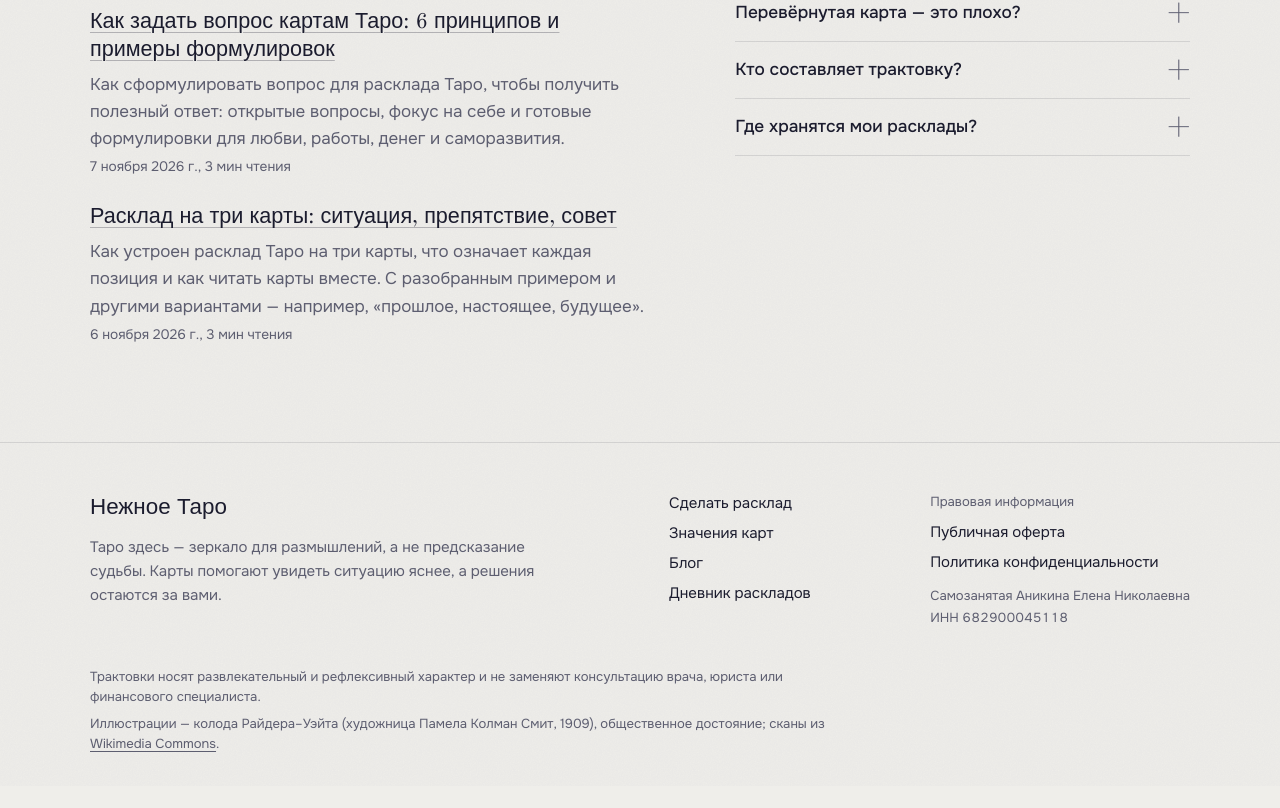
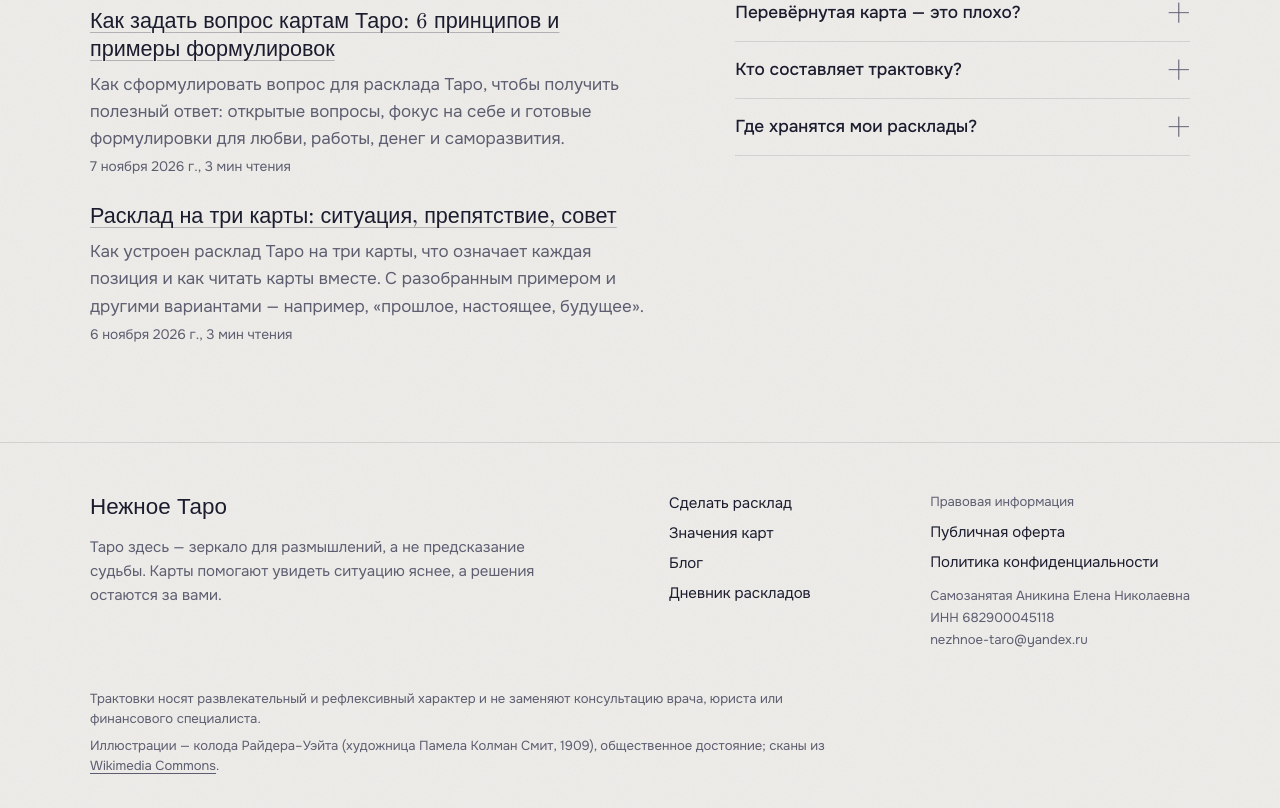
Before and after one commit to ellena-anikina/1Tarot, a Next.js app: page / in a window 1280 px wide. Shown: the part 1767-2575 px from the top of the page. Before the commit the page ends 2553 px from the top, so only its background shows below. Built offline with nearby package versions, Linux system fonts and the light colour scheme; no server answers.

Commit message:
fix: email

```diff
--- a/src/components/SiteFooter.tsx
+++ b/src/components/SiteFooter.tsx
@@ -27,6 +27,7 @@ export function SiteFooter() {
           <div className={styles.seller}>
             <p>Самозанятая {SELLER.fullName}</p>
             <p>ИНН {SELLER.inn}</p>
+            <p>{SELLER.email}</p>
           </div>
         </nav>
       </div>
--- a/src/config/seller.ts
+++ b/src/config/seller.ts
@@ -12,7 +12,7 @@ export const SELLER = {
   /** Налоговый статус — так он записан в оферте и реквизитах. */
   status: "самозанятая, плательщик налога на профессиональный доход",
   /** Почта для вопросов, претензий и возвратов. На неё же отвечаем. */
-  email: "la2709@ya.ru",
+  email: "nezhnoe-taro@yandex.ru",
   /** Телефон или Telegram — по желанию; пустая строка — не показывать. */
   phone: "",
   telegram: "",
```
